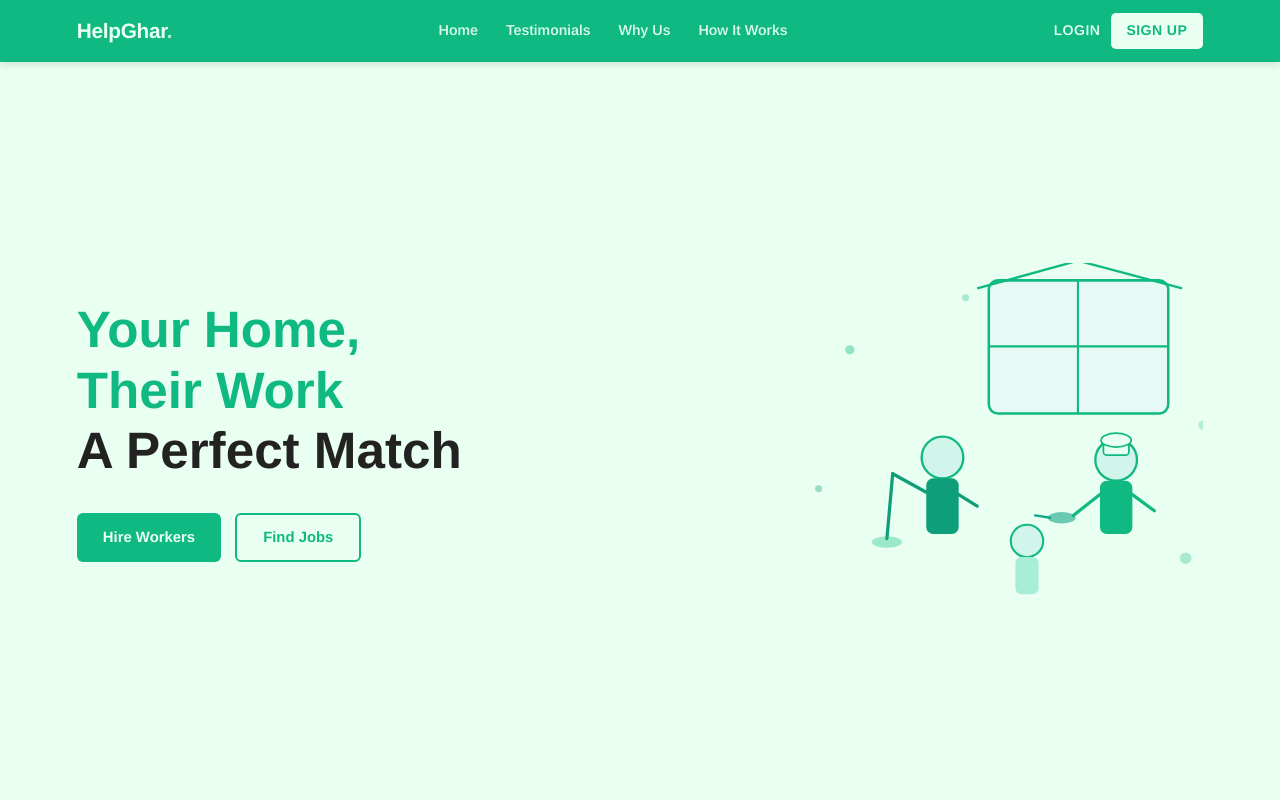
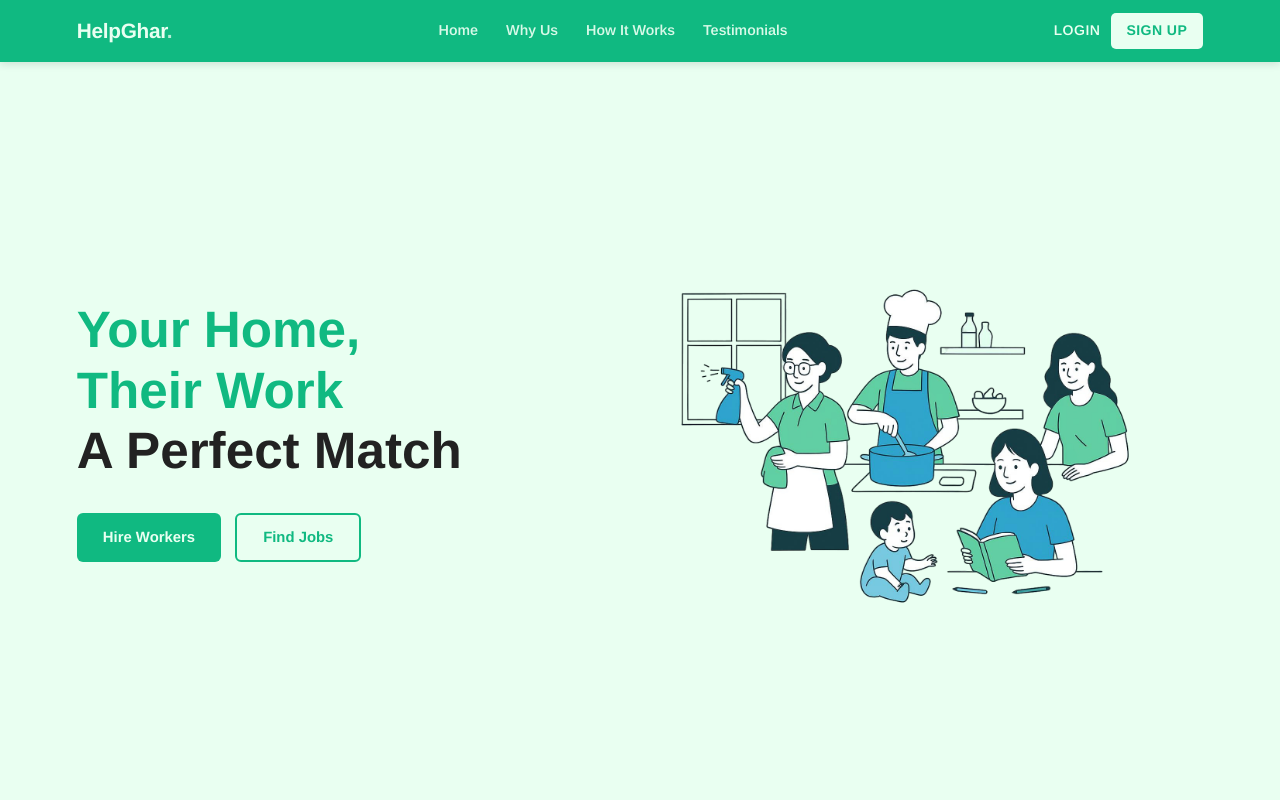
Before and after one commit to i-danishkhan/HelpGhar, a React (Vite) app in the folder client/: page / in a window 1280 px wide. Shown: the top 800 px of the page. Built offline with nearby package versions, Linux system fonts and the light colour scheme.

Commit message:
landing page improved

```diff
--- a/client/src/pages/landingPage.tsx
+++ b/client/src/pages/landingPage.tsx
@@ -124,15 +124,13 @@ const GlobalStyle = () => (
     }
     .social-btn:hover { background: rgba(255,255,255,0.5); }
 
-    @media (max-width: 768px) {
-      .hero-grid { flex-direction: column !important; }
-      .hero-illustration { max-width: 100% !important; }
-      .nav-links { display: none !important; }
-    }
-    @media (max-width: 480px) {
-      .hero-btns { flex-direction: column !important; }
-      .hero-btns button { width: 100%; }
-    }
+@media (max-width: 768px) {
+  .hero-grid { flex-direction: column !important; }
+  .hero-illustration { display: none !important; }
+  .nav-links { display: none !important; }
+  .hero-text { text-align: center !important; }
+  .hero-btns { justify-content: center !important; }
+}
   `}</style>
 );
 
@@ -268,9 +266,9 @@ const LandingPage: React.FC = () => {
         {/* Nav links */}
         <div className="nav-links" style={{ display: "flex", gap: "28px" }}>
           <button className="nav-link" onClick={handleScrollTo("section-home")}>Home</button>
-          <button className="nav-link" onClick={handleScrollTo("section-testimonials")}>Testimonials</button>
           <button className="nav-link" onClick={handleScrollTo("section-why")}>Why Us</button>
           <button className="nav-link" onClick={handleScrollTo("section-how")}>How It Works</button>
+          <button className="nav-link" onClick={handleScrollTo("section-testimonials")}>Testimonials</button>
         </div>
 
         {/* Auth buttons */}
@@ -305,10 +303,10 @@ const LandingPage: React.FC = () => {
       >
         <div className="hero-grid" style={{
           display: "flex", alignItems: "center",
-          justifyContent: "space-between", gap: "32px", flexWrap: "wrap",
-          width: "100%", maxWidth: "1200px", margin: "0 auto"
+          justifyContent: "space-between", gap: "16px", flexWrap: "wrap",
+          width: "100%", maxWidth: "1300px", margin: "0 auto"
         }}>
-          <div style={{ flex: "1 1 320px", maxWidth: "520px" }}>
+          <div className="hero-text" style={{ flex: "1 1 320px", maxWidth: "520px" }}>
             <h1 style={{ fontSize: "clamp(2rem, 4vw, 3.2rem)", lineHeight: 1.18, fontWeight: 800 }}>
               <span style={{ color: "#10B981" }}>Your Home,</span><br />
               <span style={{ color: "#10B981" }}>Their Work</span><br />
@@ -330,8 +328,12 @@ const LandingPage: React.FC = () => {
               </button>
             </div>
           </div>
-          <div className="hero-illustration" style={{ flex: "1 1 280px", maxWidth: "440px" }}>
-            <HeroIllustration />
+          <div className="hero-illustration" style={{ flex: "1 1 400px", maxWidth: "780px" }}>
+            <img
+              src="/public/assets/hero_section.png"
+              alt="Home workers — cleaner, cook, tutor, nanny"
+              style={{ width: "100%", height: "auto", display: "block" }}
+            />
           </div>
         </div>
       </section>
```
Also changed, not shown: client/public/assets/hero_section.png (added), 1 other file (tests, documents, lock files or other folders).
